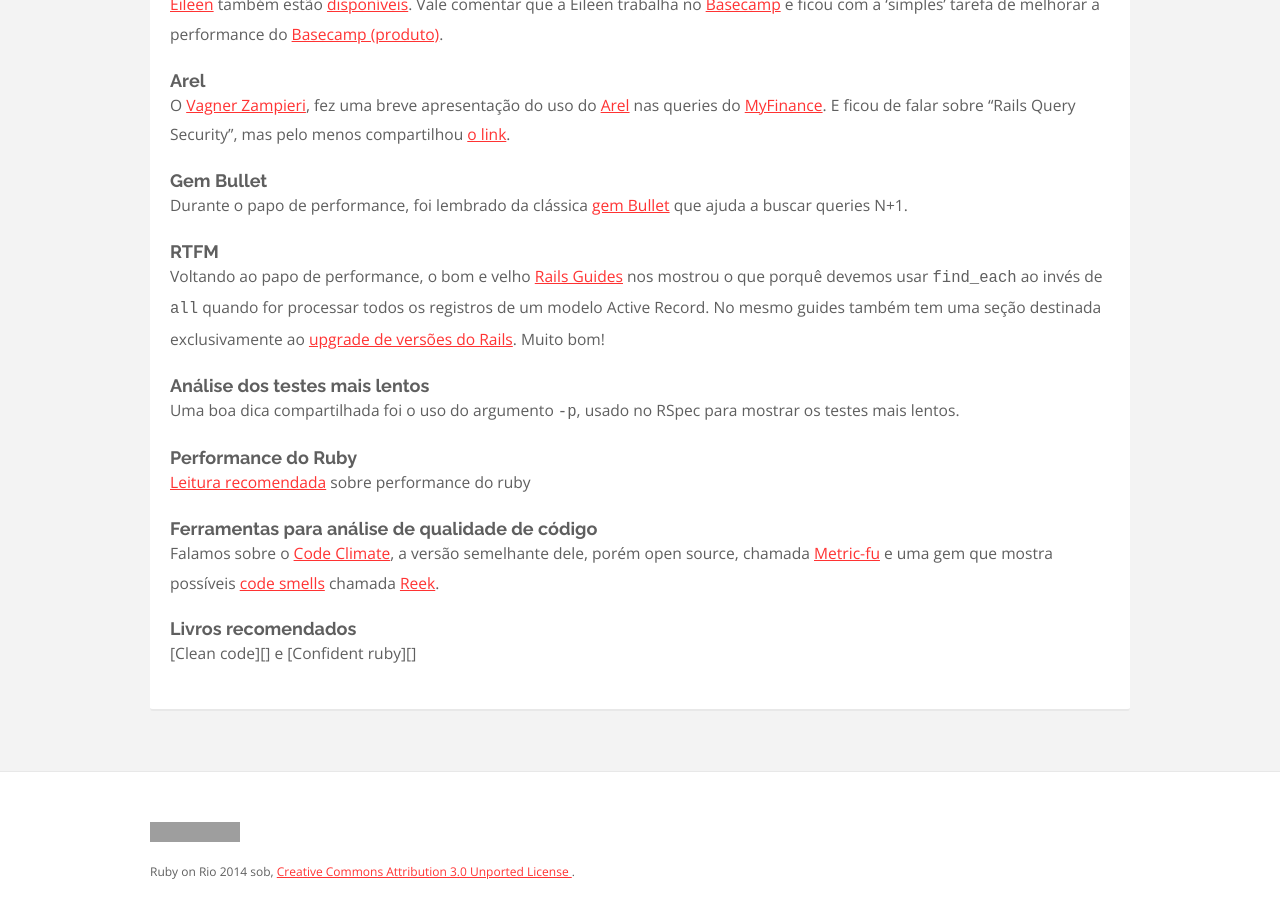
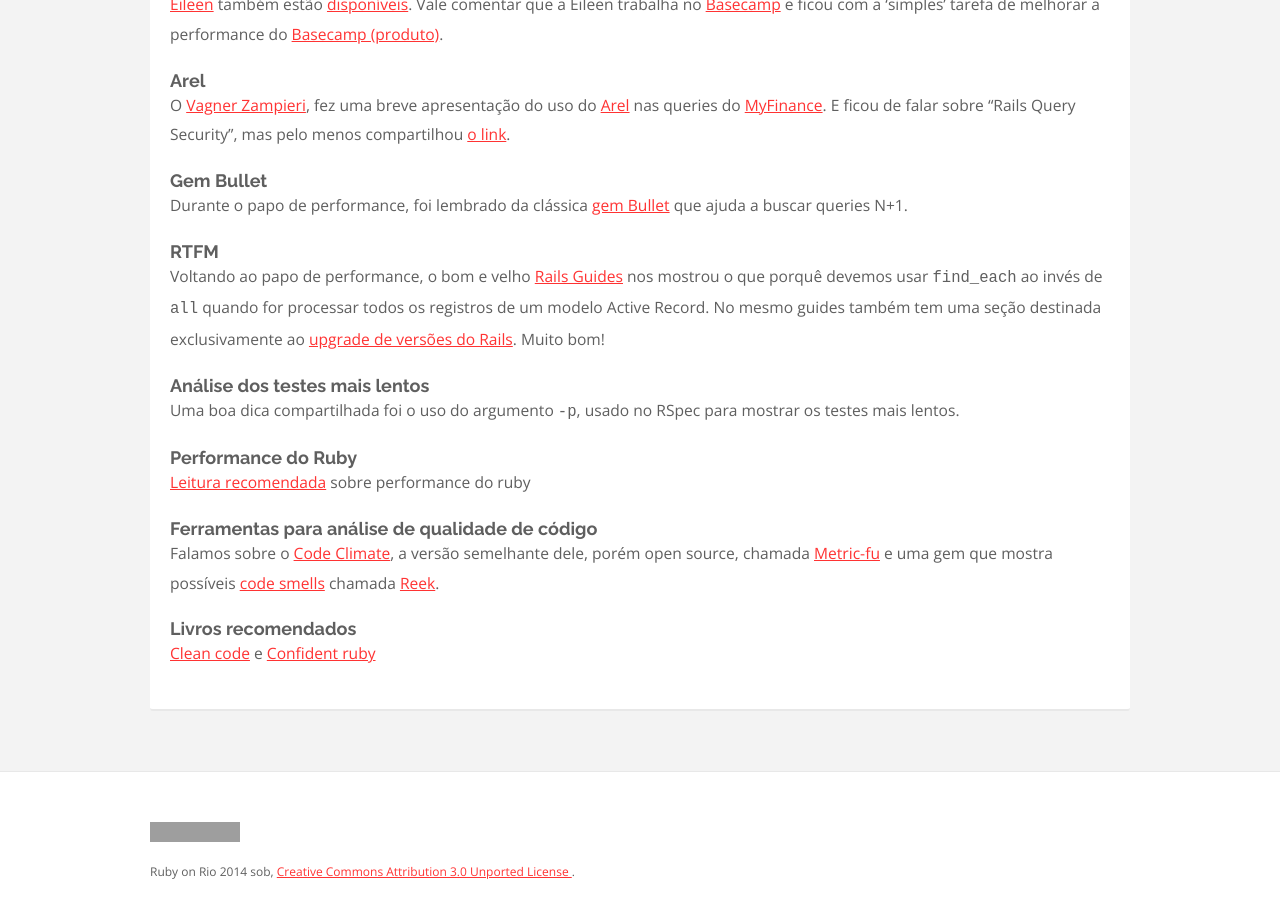
Before and after one commit to rubyonrio/rubyonrio.github.com, a Jekyll site: the page built from _posts/2016-03-07-como-foi-encontro-marco.markdown, in a window 1280 px wide and 900 px high, scrolled down 1027 px. Built offline with Jekyll 4.4.1, drawn with Linux system fonts in a browser that asks for light colours; nearby versions of some CDN libraries; part of the change alters nothing that is shown; grey boxes are pictures that could not be loaded.

```diff
--- a/_posts/2016-03-07-como-foi-encontro-marco.markdown
+++ b/_posts/2016-03-07-como-foi-encontro-marco.markdown
@@ -52,7 +52,7 @@ Falamos sobre o [Code Climate][24], a versão semelhante dele, porém open sourc
 
 ## Livros recomendados
 
-[Clean code][] e [Confident ruby][]
+[Clean code][28] e [Confident ruby][29]
 
 [1]: https://twitter.com/lucianosousa
 [2]: http://call4paperz.com/events/encontro-ruby-on-rio-marco-2016/proposals/2182
@@ -81,3 +81,5 @@ Falamos sobre o [Code Climate][24], a versão semelhante dele, porém open sourc
 [25]: https://github.com/metricfu/metric_fu
 [26]: https://en.wikipedia.org/wiki/Code_smell
 [27]: https://github.com/troessner/reek
+[28]: https://books.google.com.br/books/about/Clean_Code.html?id=dwSfGQAACAAJ&redir_esc=y
+[29]: http://www.confidentruby.com/
```
